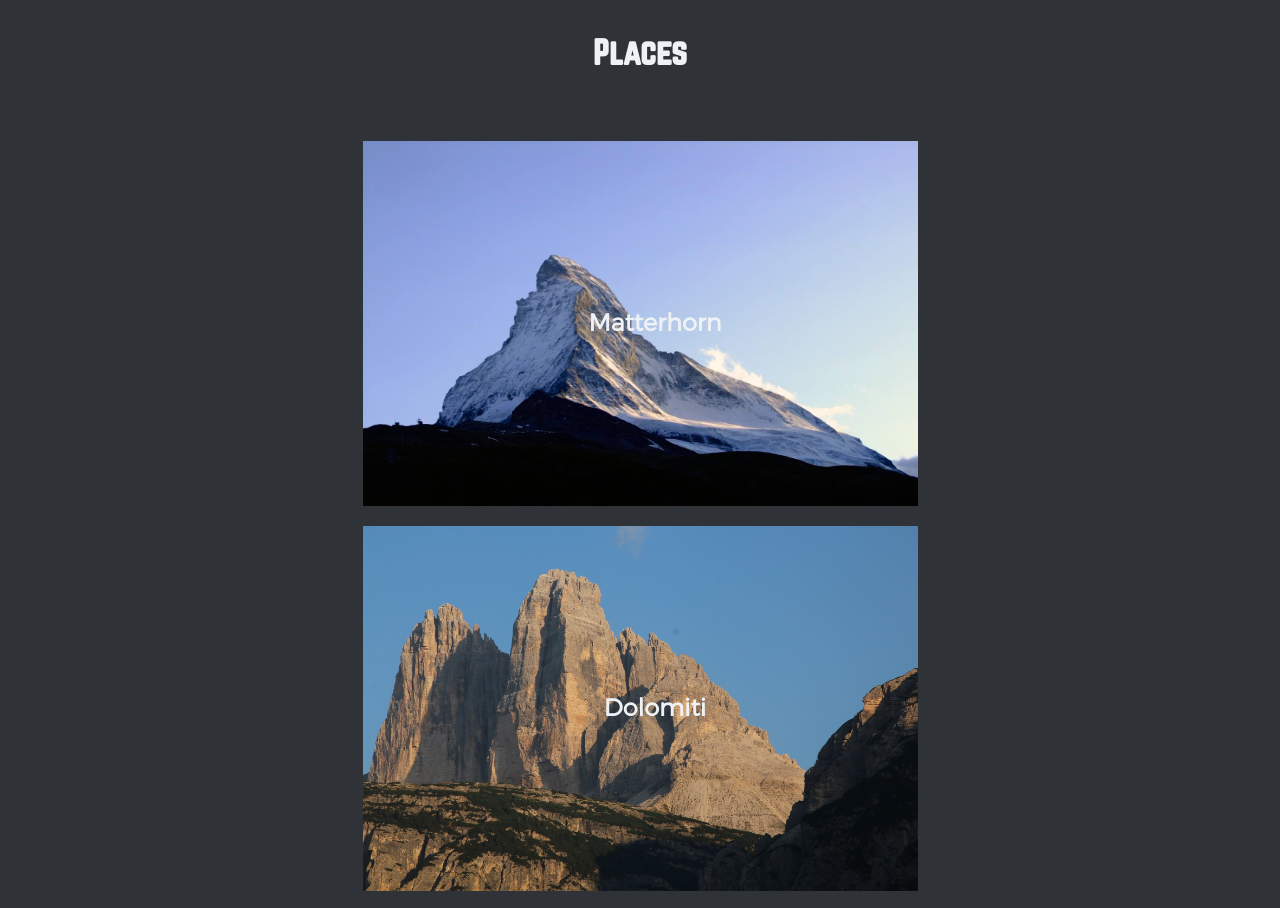
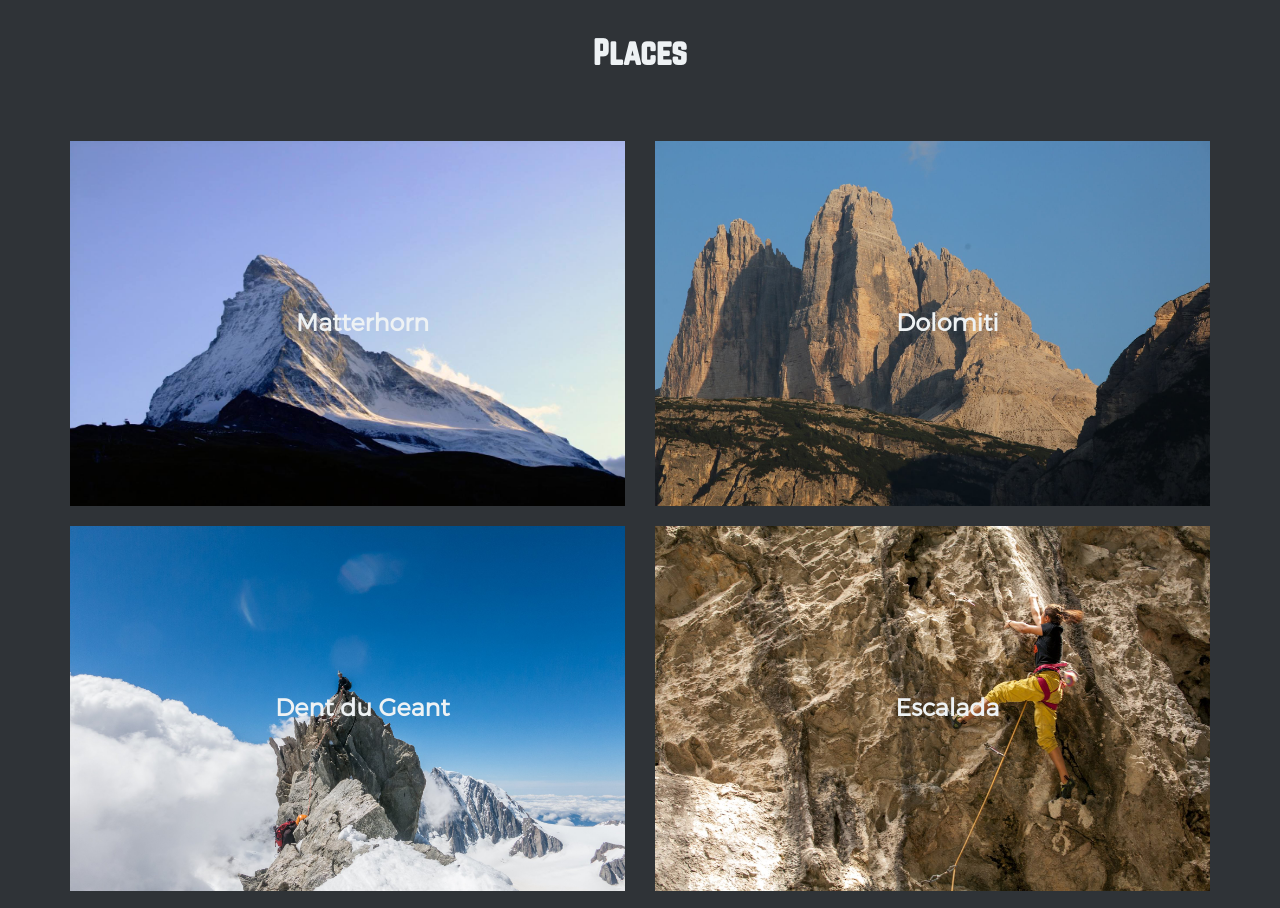
Before and after one commit to trixie13/nordwand, a plain HTML site: page index.html in a window 1280 px wide. Shown: the part 739-1647 px from the top of the page. Drawn offline with Linux system fonts and the light colour scheme.

Commit message:
changed layout

```diff
--- a/index.html
+++ b/index.html
@@ -67,13 +67,13 @@
     	<h2 id="places">Places</h2>
     	<div class="container">
 			<div class="row">
-				<div class="col-xs-12 col-sm-12 col-md-12 col-lg-6 picture">
+				<div class="col-lg-6 picture">
 					<a href="html/alpi.html">
 					    <img class="img" src="pics/matterhorn.jpg" alt="Matterhorn Picture"/>
 						<h3>Matterhorn</h3>
 				    </a>
 				</div>
-				<div class="col-xs-12 col-sm-12 col-md-12 col-lg-6 picture">
+				<div class="col-lg-6 picture">
 					<a href="html/alpi.html">
 					    <img class="img" src="pics/dolomiti.jpg" alt="Dolomites Picture"/>
 						<h3>Dolomiti</h3>
@@ -81,13 +81,13 @@
 				</div>
 			</div>
 			<div class="row">
-				 <div class="col-xs-12 col-sm-12 col-md-12 col-lg-6 picture">
+				 <div class="col-lg-6 picture">
 					<a href="html/alpi.html">
 					    <img class="img" src="pics/dent-du-geant.jpg" alt="Dent du Geant Picture"/>
 					    <h3>Dent du Geant</h3>
 					</a>
 				</div>
-				<div class="col-xs-12 col-sm-12 col-md-12 col-lg-6 picture">
+				<div class="col-lg-6 picture">
 					<a href="html/antrenor-escalada.html">
 					    <img class="img" src="pics/escalada.jpg" alt="Rock Climbing Picture"/>
 					    <h3>Escalada</h3>
--- a/style/index.css
+++ b/style/index.css
@@ -117,8 +117,7 @@ img {
 div.picture{
   height: 365px;
   overflow: hidden;
-  margin: 20px auto 0 auto;
-  float:none;
+  margin-top: 20px;
 }
 div.picture h3{
   font-family: 'Montserrat-Light';
```
